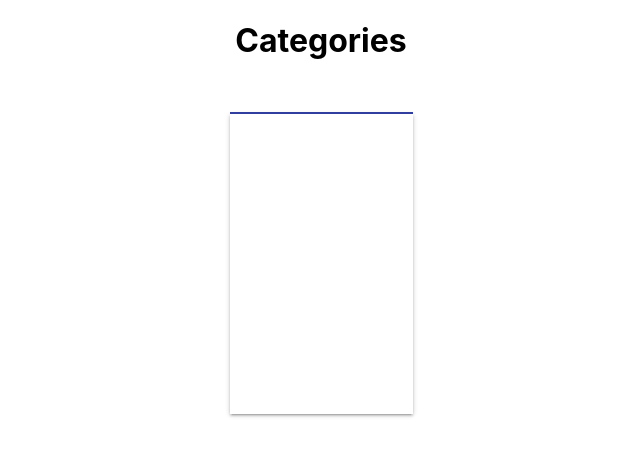
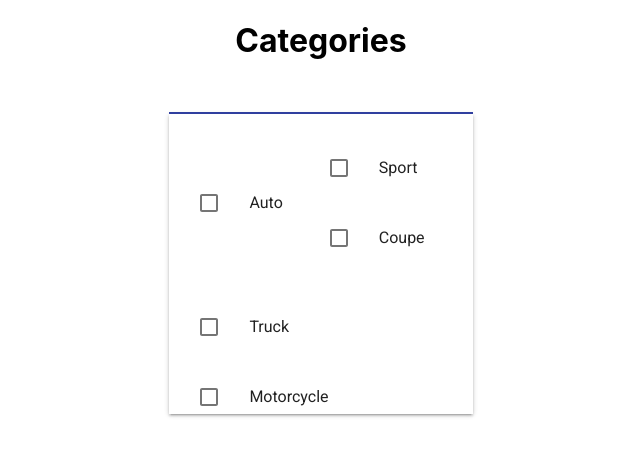
Before and after one commit to ikhem/multiselect-tree, a React (Create React App) app: page / in a window 1280 px wide. Both pictures are taken after a click on the element 640 px from the left and 97 px from the top of the page. Shown: the top 456 px of the page, without its empty margins (319-959 px from the left). Built offline with nearby package versions, Linux system fonts and the light colour scheme.

Commit message:
added data

```diff
--- a/src/App.js
+++ b/src/App.js
@@ -2,6 +2,8 @@ import React from 'react';
 import { withStyles } from '@material-ui/core/styles';
 
 import DownshiftSelectTree from './components/DownshiftSelectTree';
+
+import data from './data';
 
 const styles = {
 
@@ -9,7 +11,9 @@ const styles = {
 
 const App = () => {
   return (
-    <DownshiftSelectTree />
+    <DownshiftSelectTree
+      availabledata={data}
+    />
   )
 }
 
--- a/src/components/DownshiftSelectTree/index.js
+++ b/src/components/DownshiftSelectTree/index.js
@@ -4,9 +4,15 @@ import { withStyles } from '@material-ui/core/styles';
 
 import Downshift from 'downshift';
 
+import Checkbox from '@material-ui/core/Checkbox';
+import Collapse from '@material-ui/core/Collapse';
+import List from '@material-ui/core/List';
+import ListItem from '@material-ui/core/ListItem';
+import ListItemText from '@material-ui/core/ListItemText';
 import MenuItem from '@material-ui/core/MenuItem';
 import Paper from '@material-ui/core/Paper';
 import TextField from '@material-ui/core/TextField';
+import data from '../../data';
 
 const styles = {
   root: {
@@ -20,12 +26,16 @@ const styles = {
   }
 }
 
-const DownShiftSelectTree = ({classes}) => {
+const DownShiftSelectTree = ({classes,availabledata}) => {
+  console.log('data: ', availabledata);
+  const isOpen=true;
   return (
     <div className={classes.root}>
       <h1>Categories</h1>
-      <Downshift>
-        {({getInputProps, isOpen, toggleMenu}) => (
+      <Downshift
+        itemToString={(item) => (item ? item.value : '')}
+      >
+        {({getInputProps, getItemProps, isOpen, toggleMenu, highlightedIndex}) => (
           <div>
             <TextField
               fullWidth
@@ -35,9 +45,38 @@ const DownShiftSelectTree = ({classes}) => {
             {
               isOpen && (
                 <Paper square className={classes.paper}>
-                  <MenuItem>
-                    {/* Trap */}
-                  </MenuItem>
+                  {
+                    data.map((item, index) => (
+                      <ListItem
+                        key={index}
+                        selected={highlightedIndex === index}
+                        {...getItemProps({
+                          item,
+                          index,
+                        })}
+                      >
+                        <Checkbox />
+                        <ListItemText
+                          primary={item.label}                          selected={highlightedIndex === index}
+
+                        />
+                        {
+                          item.children && (
+                            <Collapse in={isOpen}>
+                              <List>
+                                {item.children.map((child) => (
+                                  <ListItem>
+                                    <Checkbox />
+                                    <ListItemText primary={child.label} />
+                                  </ListItem>
+                                ))}
+                              </List>
+                            </Collapse>
+                          )
+                        }
+                      </ListItem>
+                    ))
+                  }
                 </Paper>
               )
             }
--- /dev/null
+++ b/src/data.js
@@ -0,0 +1,45 @@
+export default [
+  {
+    id: 111111,
+    value: 'Auto',
+    label: 'Auto',
+    children: [
+      {
+        id: 111112,
+        value: 'Sport',
+        label: 'Sport',
+        children: [
+          {
+            id: 111123,
+            value: 'Corvette',
+            label: 'Corvette',
+          }
+        ]
+      },
+      {
+        id: 111113,
+        value: 'Coupe',
+        label: 'Coupe',
+        children: [
+          {
+            id: 111124,
+            value: 'Scion',
+            label: 'Scion',
+          }
+        ]
+      }
+    ],
+  },
+  {
+    id: 222222,
+    value: 'Truck',
+    label: 'Truck',
+    children: [],
+  },
+  {
+    id: 333333,
+    value: 'Motorocycle',
+    label: 'Motorcycle',
+    children: [],
+  }
+]
```
Also changed, not shown: src/components/TreeNode/index.js (added, +16 -0 lines).
